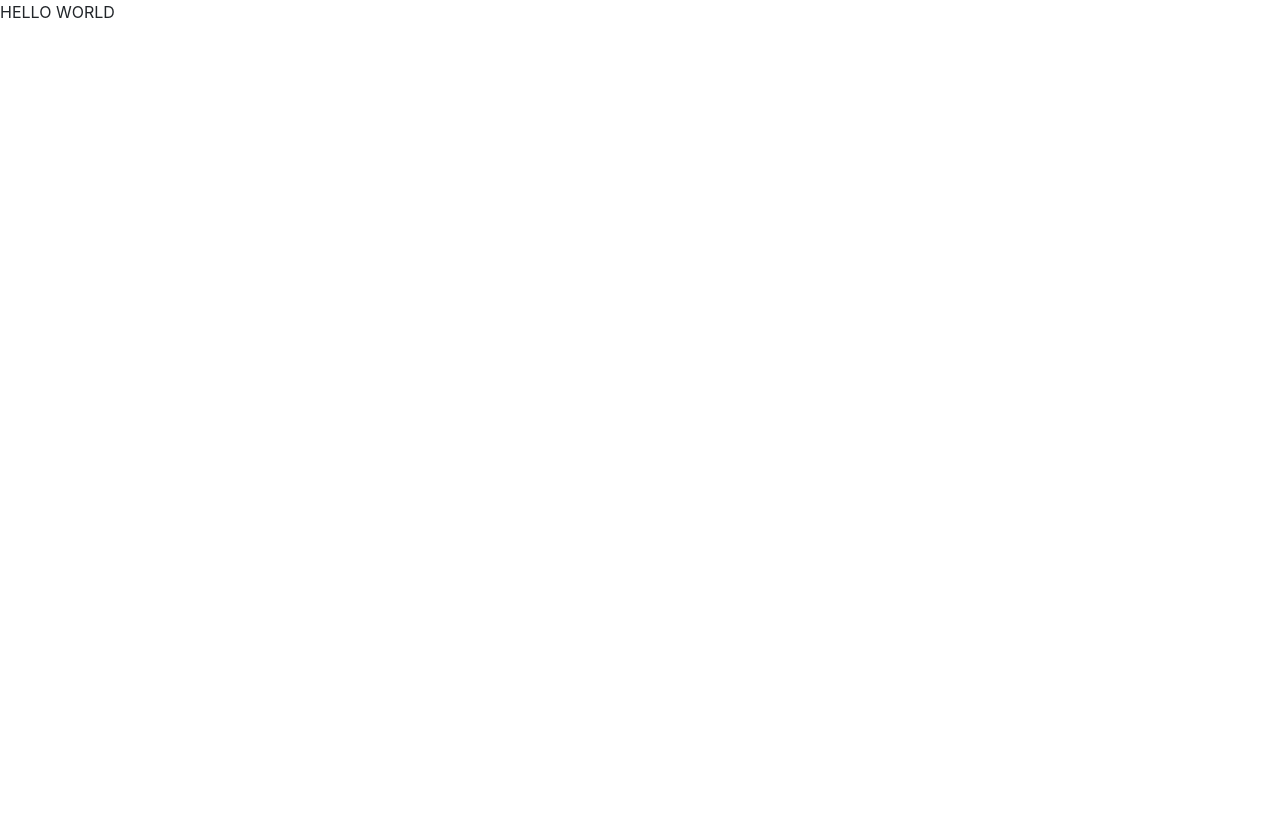
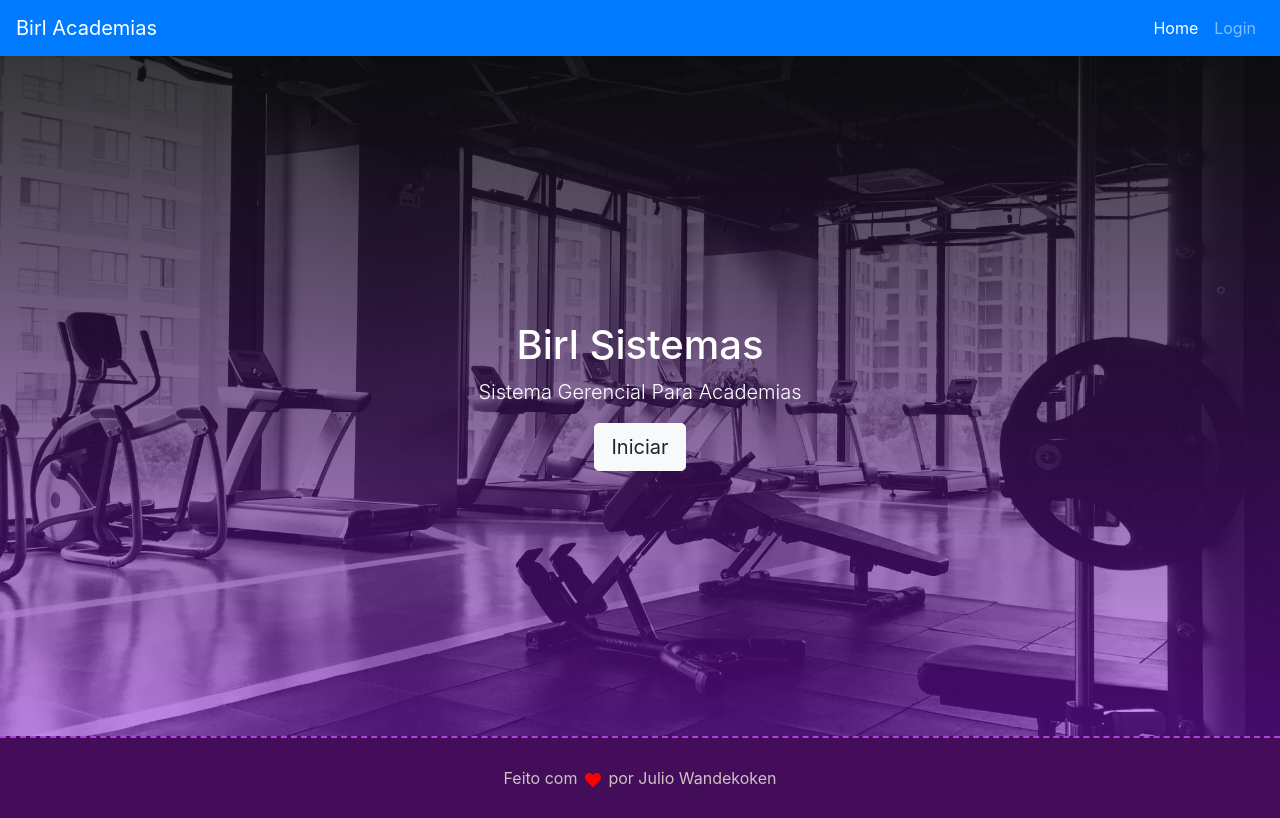
Before and after one commit to jwandekoken/puc-engsoftware-tcc-frontend, a React (Create React App) app: page / in a window 1280 px wide. Built offline with nearby package versions, Linux system fonts and the light colour scheme.

Commit message:
finished homepage layout

```diff
--- a/package.json
+++ b/package.json
@@ -10,6 +10,7 @@
     "react": "^16.13.1",
     "react-bootstrap": "^1.3.0",
     "react-dom": "^16.13.1",
+    "react-icons": "^3.11.0",
     "react-redux": "^7.2.1",
     "react-router-dom": "^5.2.0",
     "react-scripts": "3.4.3",
--- a/src/App.js
+++ b/src/App.js
@@ -1,7 +1,16 @@
 import React from "react";
+import { BrowserRouter as Router, Switch, Route } from "react-router-dom";
+
+import Home from "./pages/home/Home";
 
 function App() {
-  return <div>HELLO WORLD</div>;
+  return (
+    <Router>
+      <Switch>
+        <Route exact path="/" component={Home} />
+      </Switch>
+    </Router>
+  );
 }
 
 export default App;
--- /dev/null
+++ b/src/pages/home/Home.js
@@ -0,0 +1,17 @@
+import React from "react";
+
+import Navigation from "../../shared/components/navigation/Navigation";
+import HeroBanner from "./components/HeroBanner";
+import Footer from "../../shared/components/ui-elements/Footer";
+
+const Home = () => {
+  return (
+    <div>
+      <Navigation />
+      <HeroBanner />
+      <Footer />
+    </div>
+  );
+};
+
+export default Home;
--- /dev/null
+++ b/src/pages/home/components/HeroBanner.js
@@ -0,0 +1,20 @@
+import React from "react";
+import { Button } from "react-bootstrap";
+
+import styles from "./HeroBanner.module.css";
+
+const HeroBanner = () => {
+  return (
+    <div className={styles.mainWrapper}>
+      <div className={styles.contentWrapper}>
+        <h1>Birl Sistemas</h1>
+        <p className="lead">Sistema Gerencial Para Academias</p>
+        <Button variant="light" size="lg">
+          Iniciar
+        </Button>
+      </div>
+    </div>
+  );
+};
+
+export default HeroBanner;
--- /dev/null
+++ b/src/pages/home/components/HeroBanner.module.css
@@ -0,0 +1,19 @@
+.mainWrapper {
+  background-image: linear-gradient(
+      to bottom,
+      rgba(13, 15, 15, 0.83),
+      rgba(150, 22, 236, 0.45)
+    ),
+    url("../../../shared/images/bg.jpg");
+  background-size: cover;
+  background-position: center;
+}
+
+.contentWrapper {
+  min-height: 85vh;
+  display: flex;
+  justify-content: center;
+  align-items: center;
+  flex-direction: column;
+  color: #fff;
+}
--- /dev/null
+++ b/src/shared/components/navigation/Navigation.js
@@ -0,0 +1,24 @@
+import React from "react";
+import { Nav, Navbar } from "react-bootstrap";
+import { NavLink } from "react-router-dom";
+
+const Navigation = () => {
+  return (
+    <Navbar bg="primary" variant="dark" expand="md">
+      <Navbar.Brand href="#home">Birl Academias</Navbar.Brand>
+      <Navbar.Toggle aria-controls="basic-navbar-nav" />
+      <Navbar.Collapse id="basic-navbar-nav">
+        <Nav className="ml-auto">
+          <Nav.Link as={NavLink} to="/">
+            Home
+          </Nav.Link>
+          <Nav.Link as={NavLink} to="/login">
+            Login
+          </Nav.Link>
+        </Nav>
+      </Navbar.Collapse>
+    </Navbar>
+  );
+};
+
+export default Navigation;
--- /dev/null
+++ b/src/shared/components/ui-elements/Footer.js
@@ -0,0 +1,19 @@
+import React from "react";
+import { FaHeart } from "react-icons/fa";
+
+import styles from "./Footer.module.css";
+
+const Footer = () => {
+  return (
+    <div className={styles.mainWrapper}>
+      <div className={styles.contentWrapper}>
+        <p style={{ margin: "0" }}>
+          Feito com <FaHeart style={{ color: "red", margin: "0 3px 0 3px" }} />{" "}
+          por Julio Wandekoken
+        </p>
+      </div>
+    </div>
+  );
+};
+
+export default Footer;
--- /dev/null
+++ b/src/shared/components/ui-elements/Footer.module.css
@@ -0,0 +1,13 @@
+.mainWrapper {
+  background-color: #440d5a;
+  border-top: 2px dashed #b43fe3;
+}
+
+.contentWrapper {
+  min-height: 80px;
+  color: rgb(206, 194, 194);
+  display: flex;
+  justify-content: center;
+  align-items: center;
+  flex-direction: column;
+}
```
Also changed, not shown: src/shared/images/bg.jpg (added), 1 other file (tests, documents, lock files or other folders).
